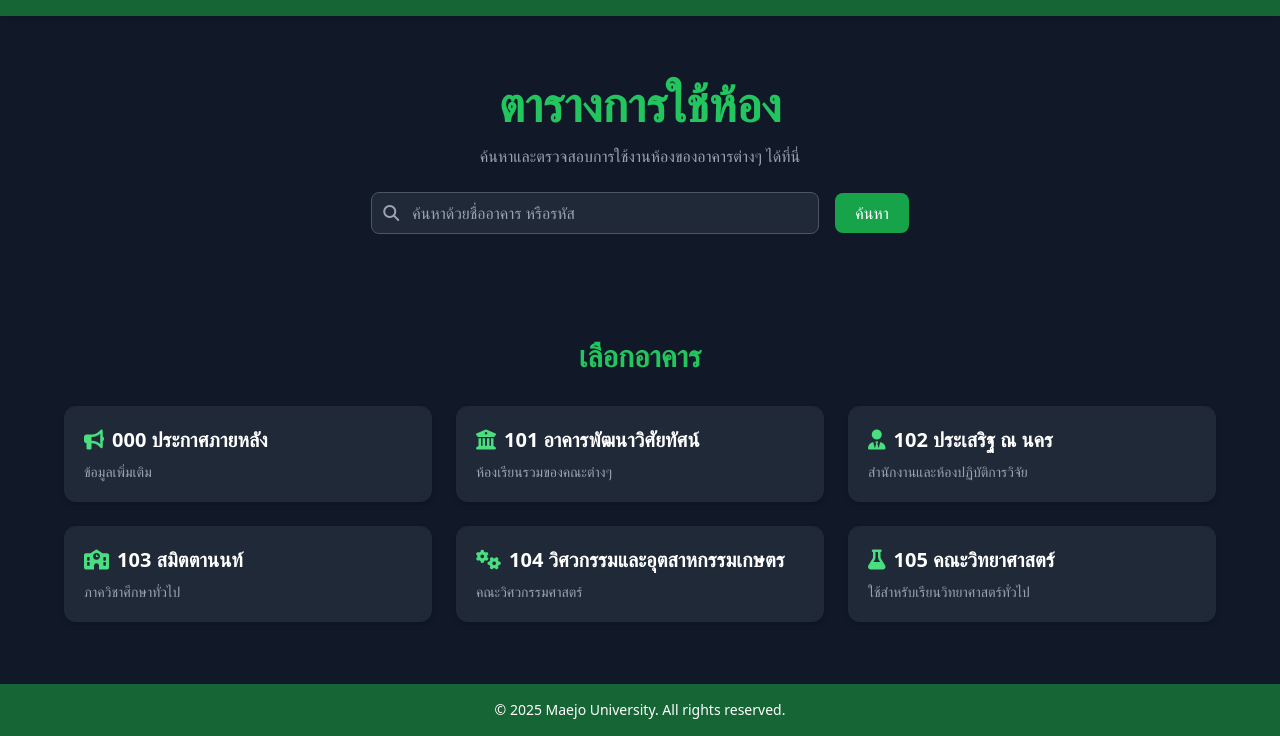
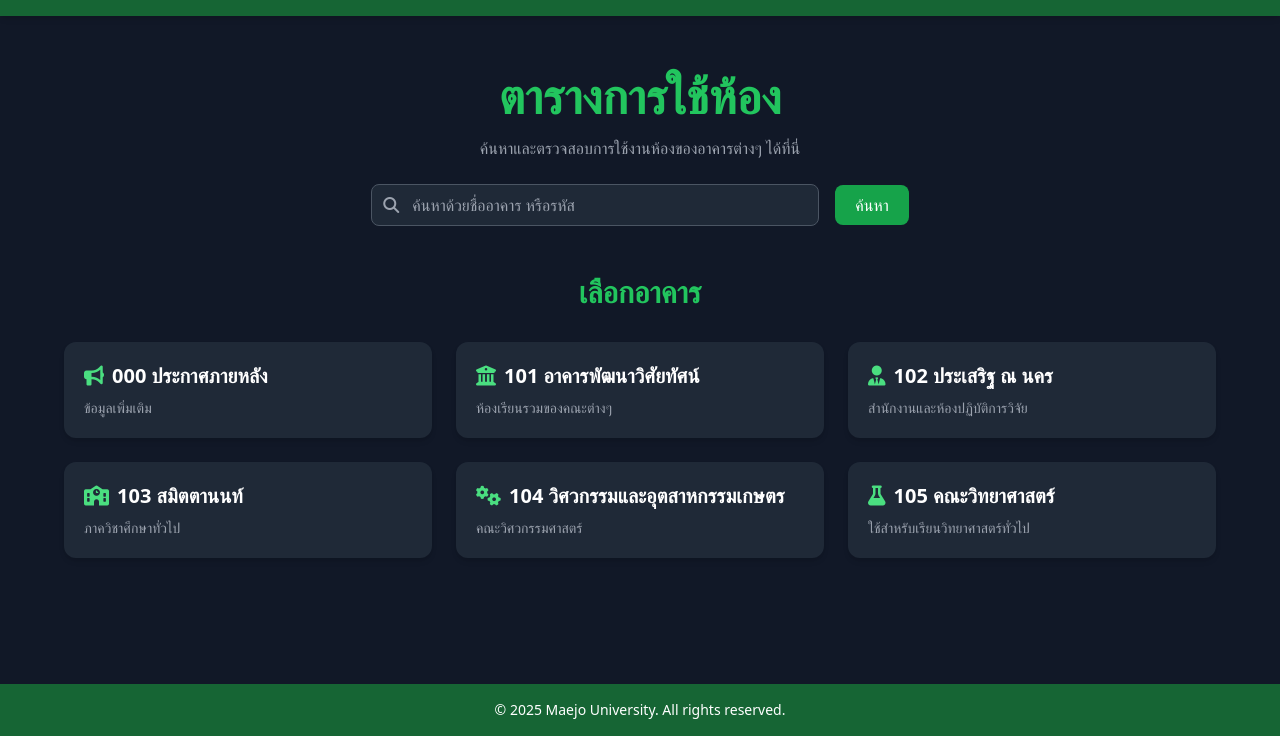
Before and after one commit to DeWorldR/webdevproject01, a plain HTML site: page main_table.html in a window 1280 px wide. Shown: the part 64-800 px from the top of the page. Drawn offline with nearby package versions, Linux system fonts and the light colour scheme.

Commit message:
edit test02

```diff
--- a/main_table.html
+++ b/main_table.html
@@ -104,7 +104,7 @@
     </header>
 
     <main class="flex-grow pt-[80px] md:pt-[88px] px-6">
-        <section class="text-center py-14 bg-gray-900">
+        <section class="text-center py-12 bg-gray-900">
             <div class="max-w-2xl mx-auto px-4">
                 <h2 class="text-4xl md:text-5xl font-bold text-green-500 mb-4">ตารางการใช้ห้อง</h2>
                 <p class="text-gray-400">ค้นหาและตรวจสอบการใช้งานห้องของอาคารต่างๆ ได้ที่นี่</p>
@@ -125,7 +125,7 @@
             </div>
         </section>
 
-        <section class="bg-gray-900 text-white py-12 px-4">
+        <section class="bg-gray-900 text-white px-4">
             <div class="max-w-6xl mx-auto">
                 <h2 class="text-3xl font-bold text-green-500 mb-8 text-center">เลือกอาคาร</h2>
 
```
